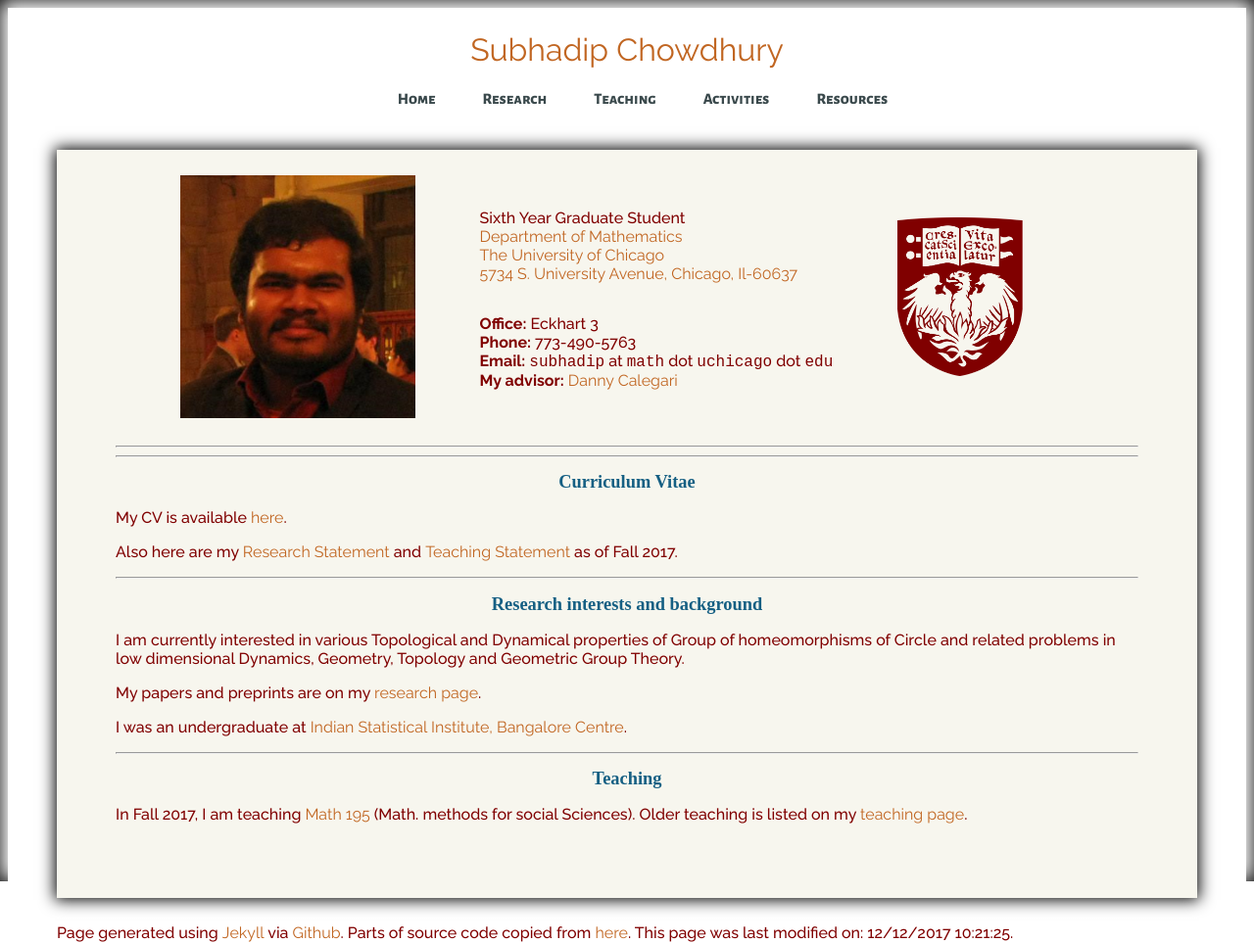
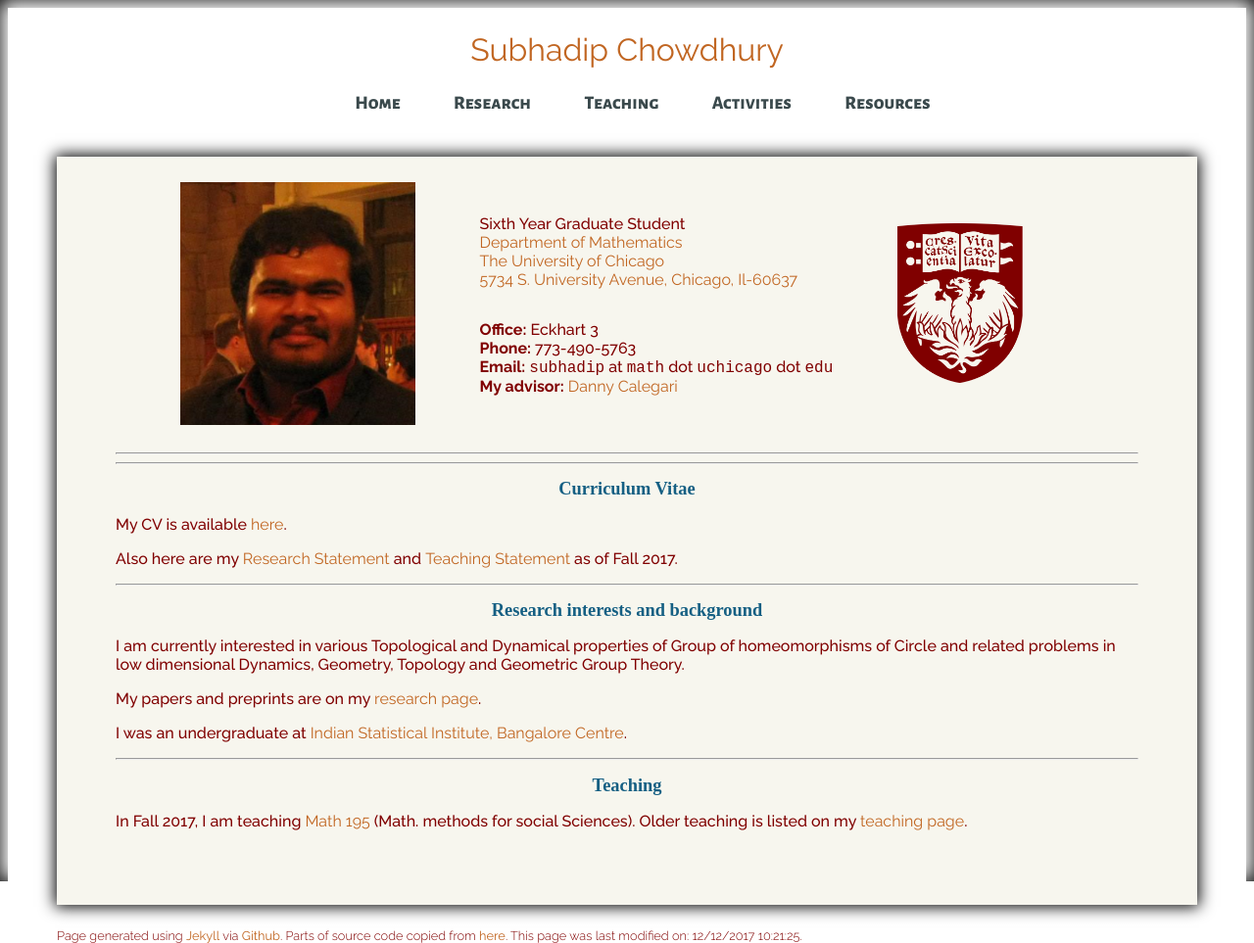
Before and after one commit to subhadipchowdhury/subhadipchowdhury.github.io, a Jekyll site: the page built from index.md, in a window 1280 px wide. Shown: the whole page at 98% size. Built offline with Jekyll 4.4.1, drawn with Linux system fonts in a browser that asks for light colours; some web fonts are replaced.

Commit message:
Update stylesheet.scss

```diff
--- a/css/stylesheet.scss
+++ b/css/stylesheet.scss
@@ -179,7 +179,7 @@ nav ul li{
 	list-style-type:none;
 	a{
 		font-family: 'Alegreya Sans SC', sans-serif;
-		font-size: 1em;
+		font-size: 1.2em;
 		color: #3A494C;
 		padding: 0.4em 1em;
 		display: block;
@@ -199,6 +199,8 @@ nav ul li{
 
 
 footer {
+	font-weight: 300;
+	font-size: 0.8em;
 	border-top: 0.1em dotted #FFF;
 	padding-top:0.3em;
 	margin: 20px 50px 0px 50px;
```
